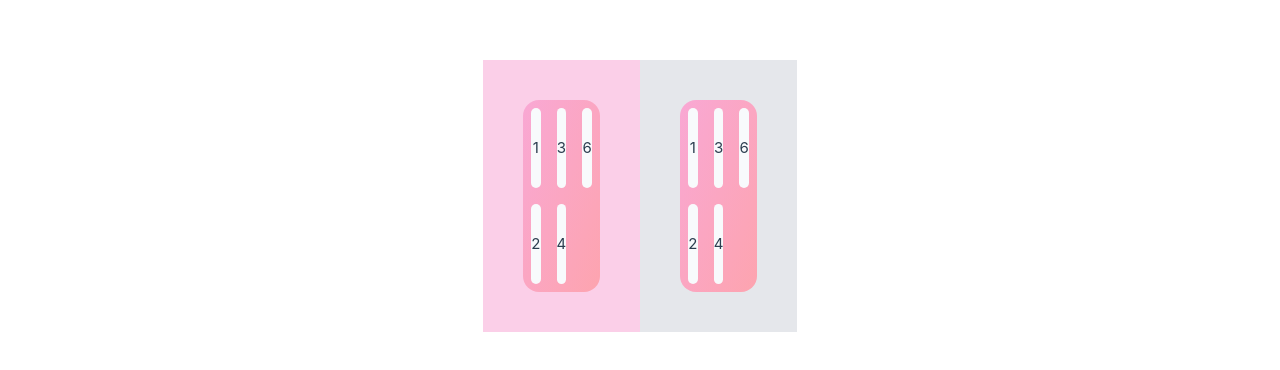
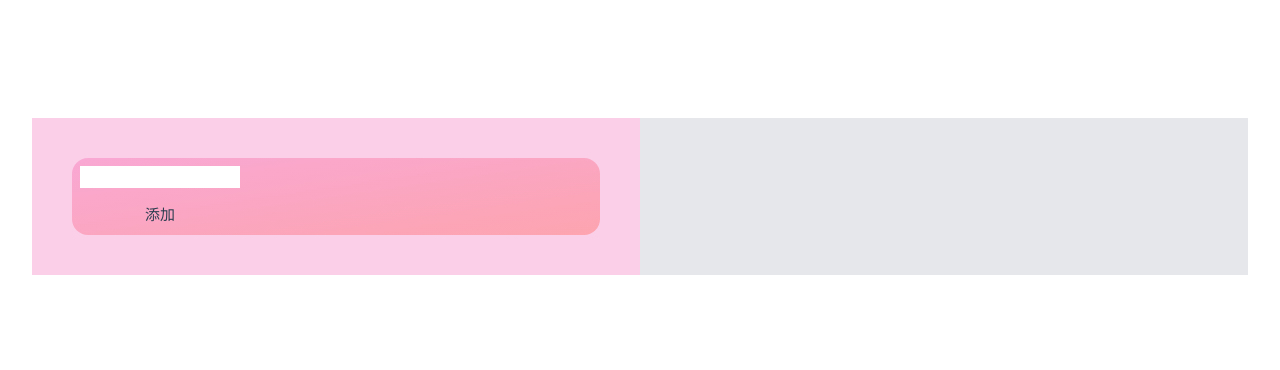
Before and after one commit to changzhenlin/todolist, a Vue app: page / in a window 1280 px wide. Shown: the part 204-574 px from the top of the page. Built offline with nearby package versions, Linux system fonts and the light colour scheme.

Commit message:
input 需要加 handleinput

```diff
--- a/src/App.vue
+++ b/src/App.vue
@@ -1,44 +1,31 @@
 <script setup>
+import {ref} from 'vue'
+    const newjob = ref('')
+    const itemList = ref([])
+    const addJob = () => {
+      itemList.value.push({
+        name: newjob.value,
+        undo: true,
+        id: Math.random()
+      })
+      newjob.value = ''
+    }
+    const handleInput = (e) => {
+      newjob.value = e.target.value
+    }
 </script>
 
 <template>
   <header class="bg-pink-200">
     <div class="grid m-10 p-2 grid-flow-col grid-rows-2 grid-cols-3 gap-4 bg-gradient-to-br rounded-2xl from-pink-300 to-rose-300">
-      <div class= "h-20 rounded-2xl flex flex-col justify-center items-center bg-slate-50">
-        1
-      </div>
-      <div class= "h-20 rounded-2xl flex flex-col justify-center items-center bg-slate-50">
-        2
-      </div>
-      <div class= "h-20 rounded-2xl flex flex-col justify-center items-center bg-slate-50">
-        3
-      </div>
-      <div class= "h-20 rounded-2xl flex flex-col justify-center items-center bg-slate-50">
-        4
-      </div>
-      <div class= "h-20 rounded-2xl flex flex-col justify-center items-center bg-slate-50">
-        6
-      </div>
+      <input type="text" :value="newjob" @input="handleInput" />
+      <button @click="addJob">添加</button>
     </div>
   </header>
 
   <main class="bg-gray-200">
-    <div class="grid m-10 p-2 grid-flow-col grid-rows-2 grid-cols-3 gap-4 bg-gradient-to-br rounded-2xl from-pink-300 to-rose-300">
-      <div class= "h-20 rounded-2xl flex flex-col justify-center items-center bg-slate-50">
-        1
-      </div>
-      <div class= "h-20 rounded-2xl flex flex-col justify-center items-center bg-slate-50">
-        2
-      </div>
-      <div class= "h-20 rounded-2xl flex flex-col justify-center items-center bg-slate-50">
-        3
-      </div>
-      <div class= "h-20 rounded-2xl flex flex-col justify-center items-center bg-slate-50">
-        4
-      </div>
-      <div class= "h-20 rounded-2xl flex flex-col justify-center items-center bg-slate-50">
-        6
-      </div>
+    <div v-for="item in itemList" class="grid m-10 p-2 grid-flow-col grid-rows-2 grid-cols-3 gap-4 bg-gradient-to-br rounded-2xl from-pink-300 to-rose-300">
+      {{ item.name }}
     </div>
   </main>
 </template>
```
Also changed, not shown: 1 other file (tests, documents, lock files or other folders).
